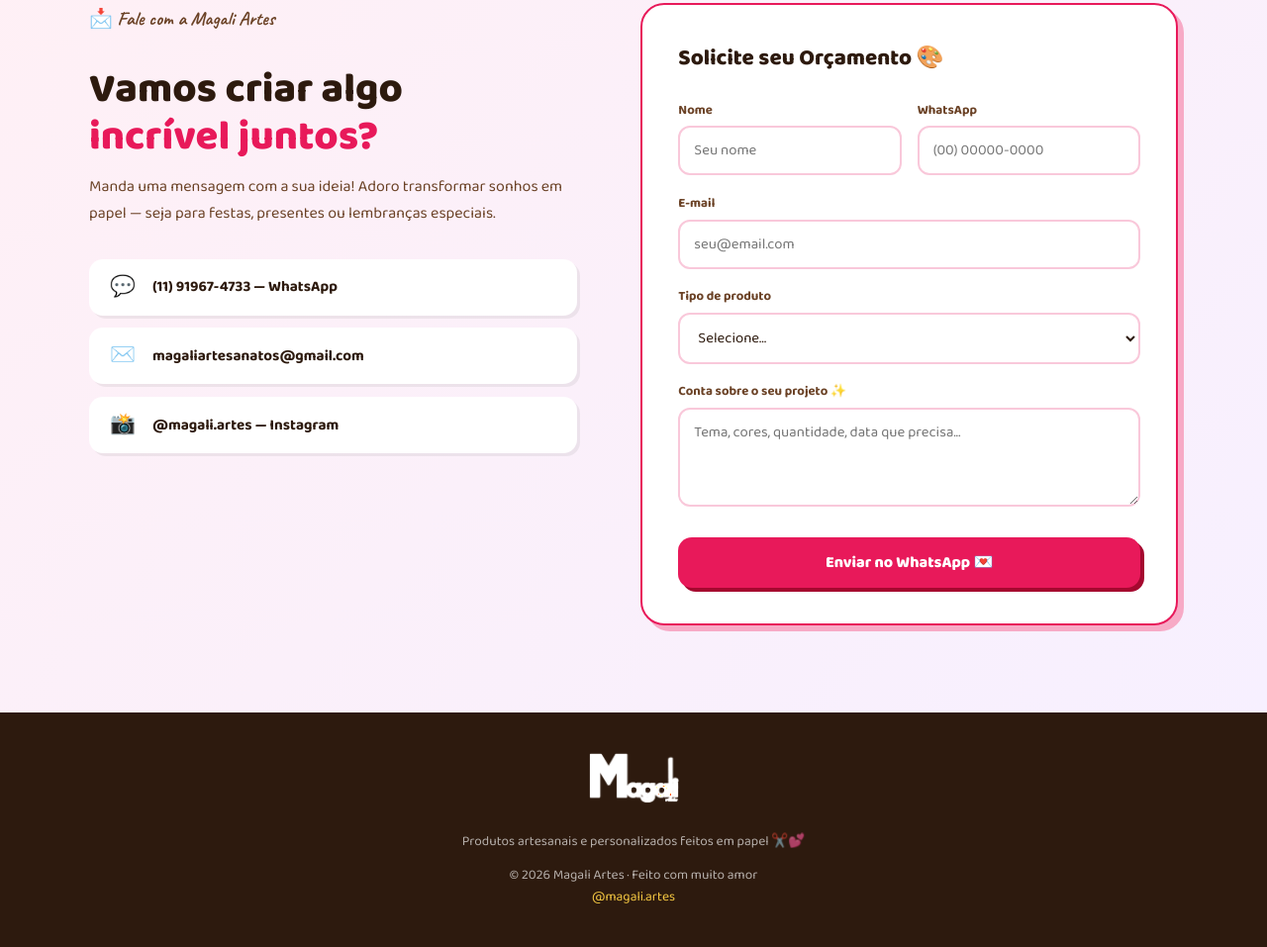
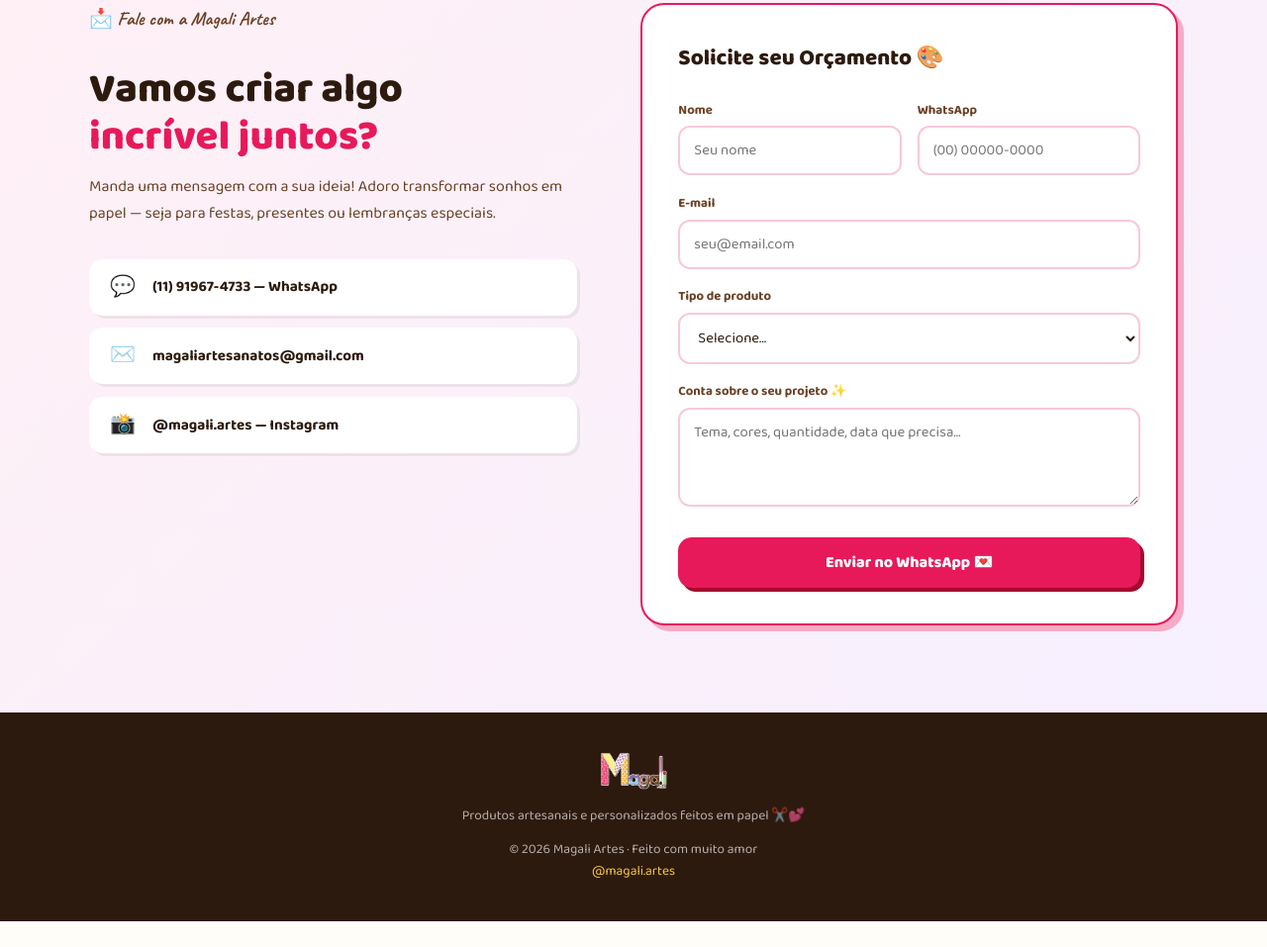
Before and after one commit to magaliartes/magaliartessite, a plain HTML site: page index.html in a window 1280 px wide. Shown: the part 4071-5028 px from the top of the page at 99% size. After the commit the page ends 5002 px from the top, so only its background shows below. Drawn offline with Linux system fonts and the light colour scheme.

Commit message:
Update index.html

```diff
--- a/index.html
+++ b/index.html
@@ -384,7 +384,10 @@ footer{
   background:var(--texto);color:rgba(255,255,255,.65);
   text-align:center;padding:2.5rem 2rem;
 }
-.footer-logo{height:52px;margin:0 auto .75rem;filter:brightness(10)}
+.footer-logo{
+  height:38px;
+  width:auto;
+}
 footer p{font-size:.85rem;margin-top:.4rem}
 footer a{color:var(--amarelo);text-decoration:none}
 
```
